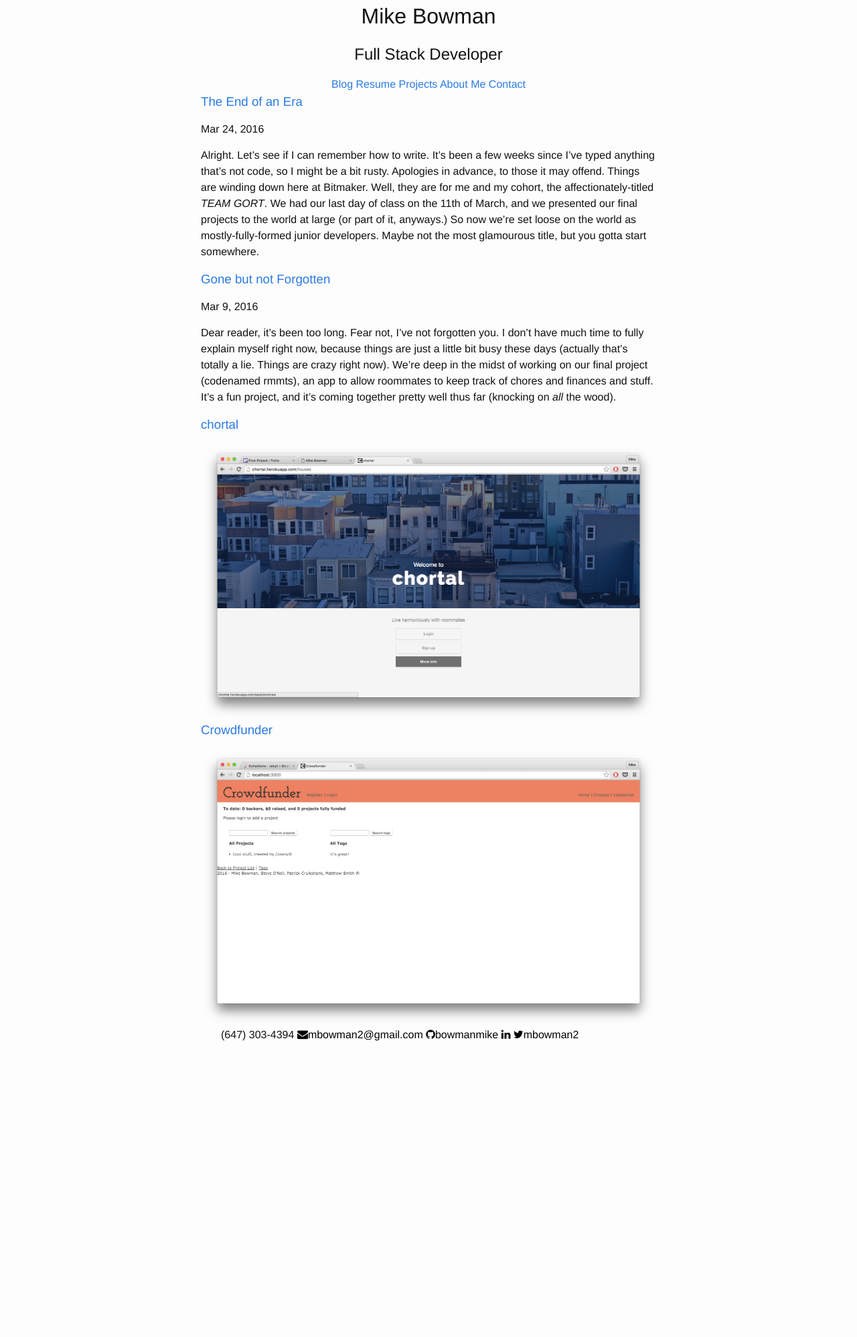
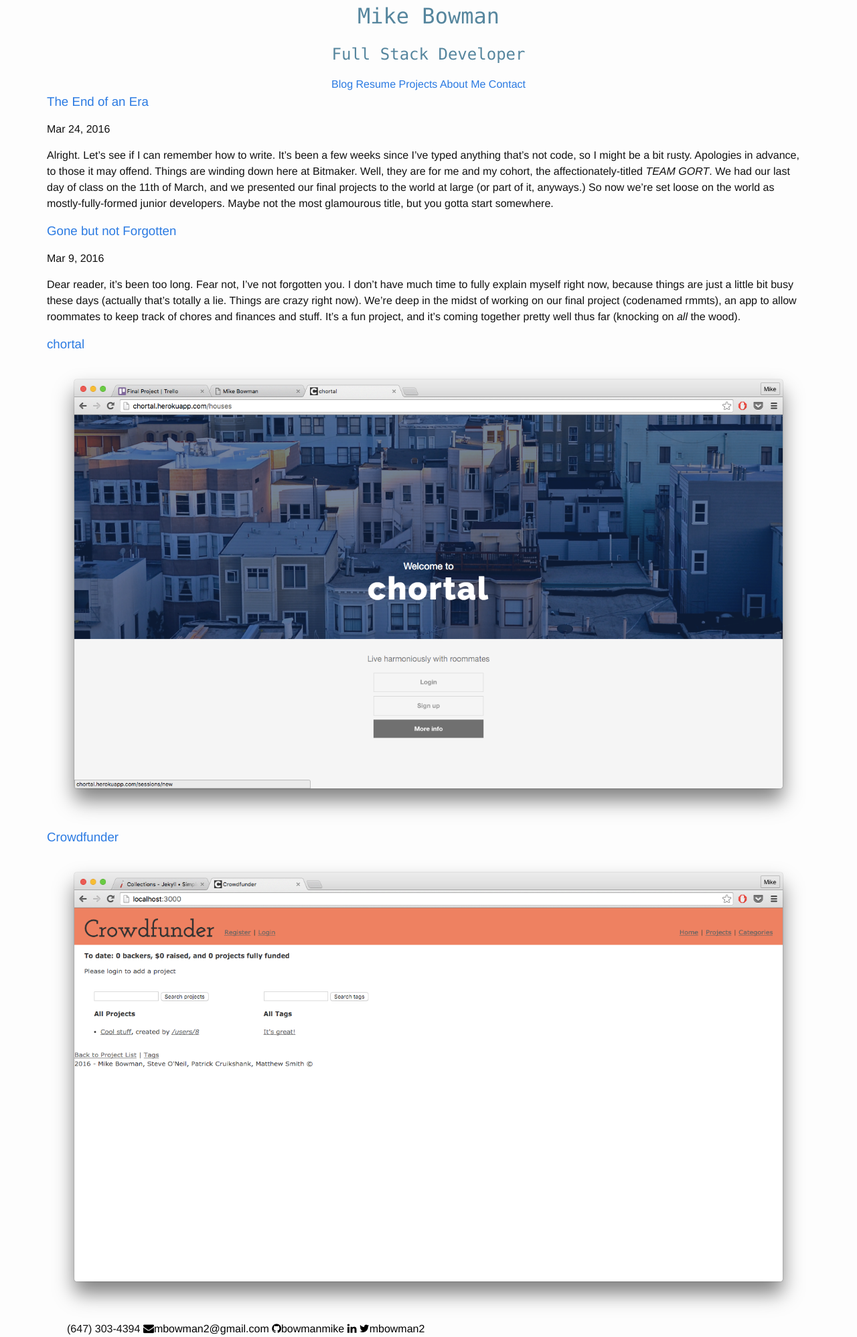
Before and after one commit to bowmanmike/bowmanmike.github.io, a Jekyll site: the page built from index.html, in a window 1280 px wide. Shown: the whole page at 67% size. Built offline with Jekyll 4.4.1, drawn with Linux system fonts in a browser that asks for light colours; before the commit the page ends 1557 px from its top, so only the background shows below that.

Commit message:
properly import variables etc to index scss

```diff
--- a/css/index.scss
+++ b/css/index.scss
@@ -1,5 +1,10 @@
 ---
 ---
+
+@import 'bourbon/bourbon';
+@import 'neat/neat';
+@import 'variables';
+
 html {
   height: 100%;
 }
@@ -10,16 +15,17 @@
 
 .wrapper {
   height: 100%;
+  @include outer-container;
 }
 
 .index-header {
   width: 100%;
   text-align: center;
 
-  // h1, h2 {
-  //   font-family: $header-font-family;
-  //   color: $brand-color;
-  // }
+  h1, h2 {
+    font-family: $header-font-family;
+    color: $brand-color;
+  }
 }
 
 .index-footer {
```
